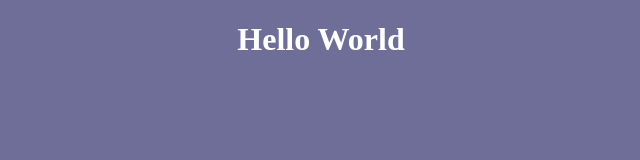
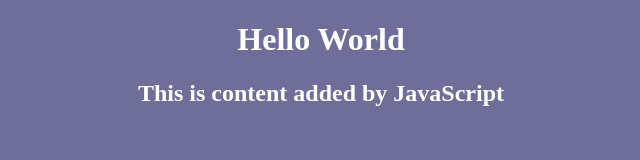
Before and after one commit to Calculated-ConsoleLog/calculated-risk, a plain HTML site: page index.html in a window 1280 px wide. Shown: the whole page, without its empty margins (319-959 px from the left). Drawn offline with Linux system fonts and the light colour scheme.

Commit message:
add script.js, connect to index.html

```diff
--- a/index.html
+++ b/index.html
@@ -6,5 +6,6 @@
     </head>
     <body>
         <h1>Hello World</h1>
+        <script src="script.js"></script>
     </body>
 </html>
--- /dev/null
+++ b/script.js
@@ -0,0 +1,4 @@
+const h2 = document.createElement('h2');
+h2.textContent = 'This is content added by JavaScript';
+
+document.querySelector('body').appendChild(h2);
--- a/style.css
+++ b/style.css
@@ -2,7 +2,8 @@ body {
     background: rgba(28, 28, 95, 0.635);
 }
 
- h1 {
+ h1,
+ h2 {
     color: white;
     text-align: center;
  }
```
